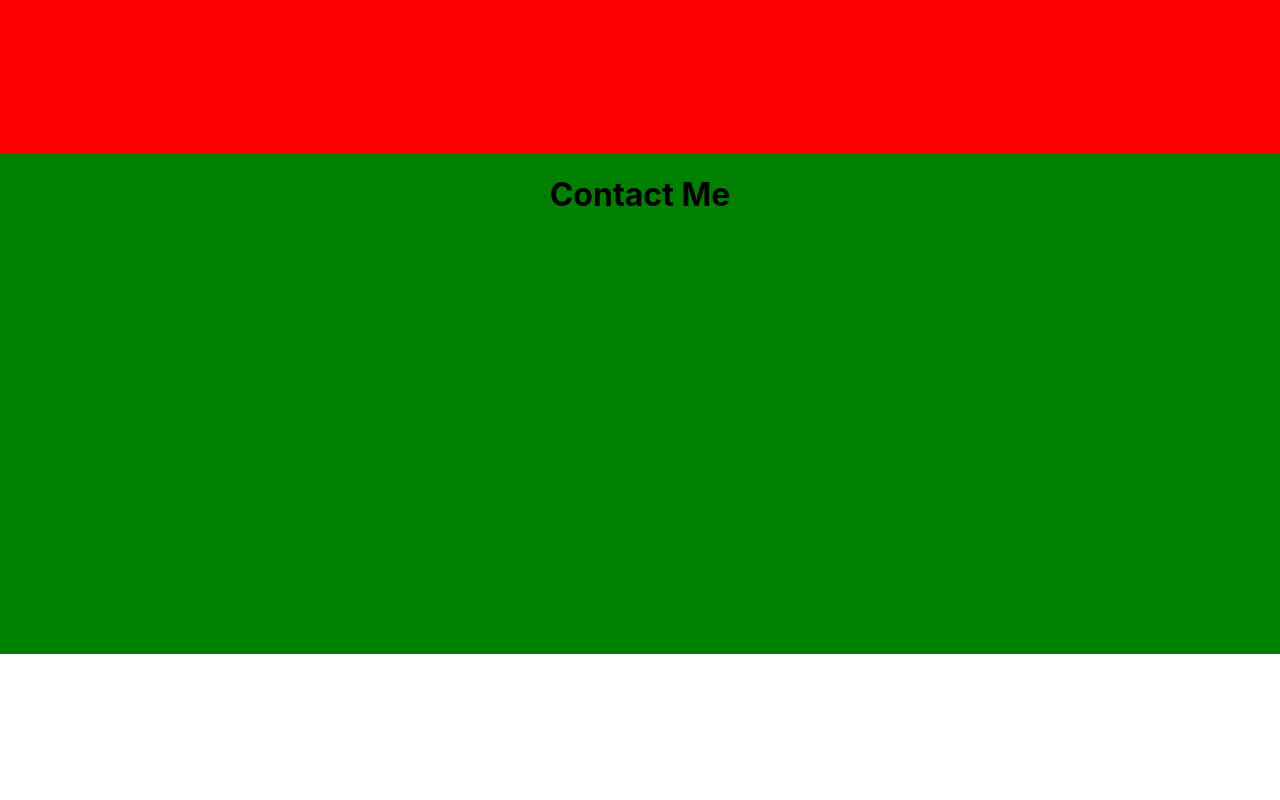
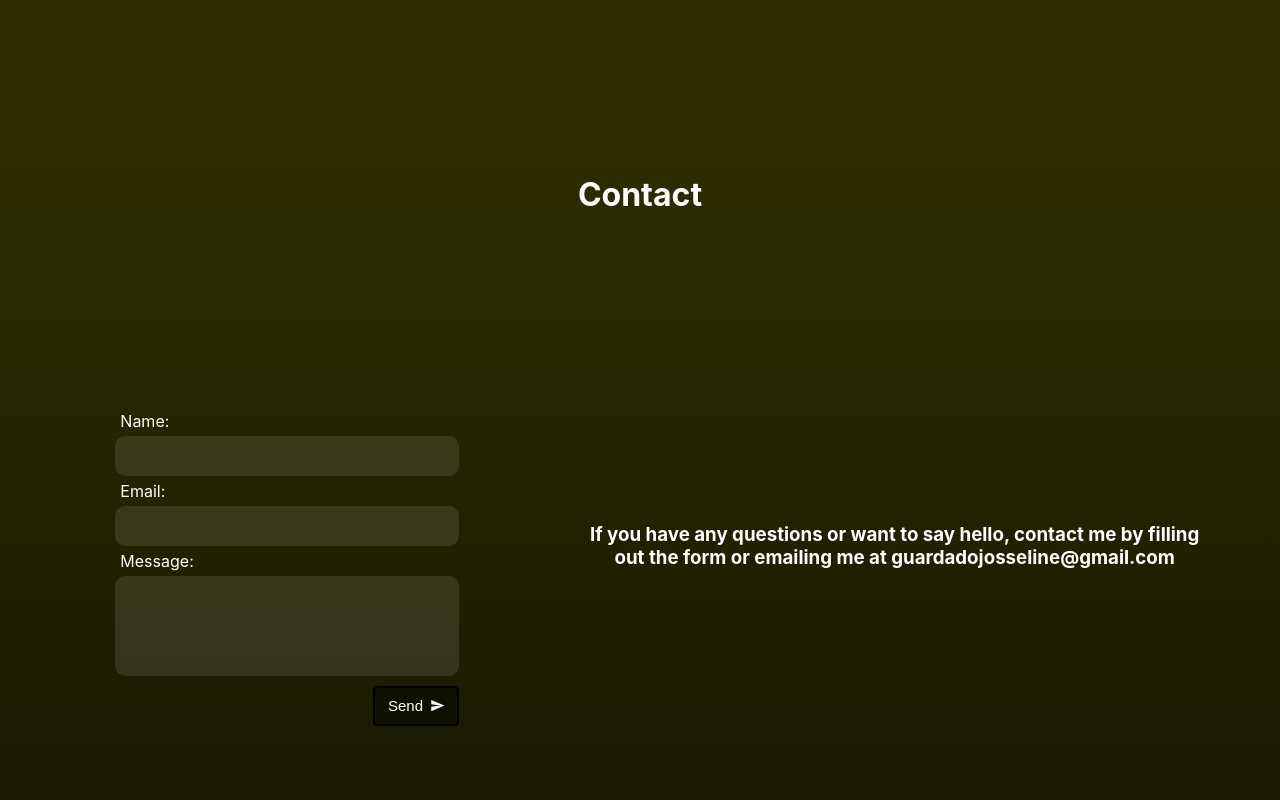
Before and after one commit to JosselineG/Portfolio, a React (Create React App) app: page / in a window 1280 px wide. Shown: the part 1642-2442 px from the top of the page. Before the commit the page ends 2296 px from the top, so only its background shows below. Built offline with nearby package versions, Linux system fonts and the light colour scheme.

Commit message:
Changes to Contact component

```diff
--- a/src/App.css
+++ b/src/App.css
@@ -1,5 +1,6 @@
 .App {
   text-align: center;
+
 }
 
 
--- a/src/Components/AboutMe/AboutMe.css
+++ b/src/Components/AboutMe/AboutMe.css
@@ -1,6 +1,7 @@
 .abt{
-background-color: yellow;
+background:linear-gradient(0deg,rgb(45, 45, 0), black);
 width: 100%;
 height: 600px;
 overflow: hidden;
+color: white;
 }
--- a/src/Components/ContactMe/ContactMe.css
+++ b/src/Components/ContactMe/ContactMe.css
@@ -1,6 +1,114 @@
 .cont{
-    background-color: green;
-    height: 500px;
+    background: linear-gradient(180deg,rgb(45, 45, 0), black);
+    height: 190vh;
     width: 100%;
     overflow: hidden;
+    color: white;
     }
+
+.formBox{
+    display: flex;
+
+
+    width: 30%;
+    height: 70vh;
+    margin: 20px;
+    padding: 10px;
+}
+
+.formBox form{
+    display: flex;
+    flex-direction: column;
+    justify-content: center;
+
+
+    margin: 10px;
+    padding: 10px;
+    width: 100%;
+    height: 100%;
+}
+
+.formBox label{
+    text-align: left;
+    margin: 5px;
+
+}
+
+.formBox input {
+    display: flex;
+    box-shadow: none;
+    box-sizing: border-box;
+    border: 0px solid;
+    background-color:  rgba(255, 255, 255, 0.1);
+    color: white;
+
+
+    width: 100%;
+    height: 40px;
+    border-radius: 10px;
+}
+
+.formBox textarea{
+    display: flex;
+    box-shadow: none;
+    box-sizing: border-box;
+    border: 0px solid black;
+    resize: none;
+    color: aliceblue;
+
+
+    background-color:  rgb(255, 255, 255, 0.1);
+
+
+    width: 100%;
+    height: 100px;
+    border-radius: 10px;
+}
+
+.formBox h3{
+    text-align: center;
+}
+
+
+
+.btonContainer{
+    display: flex;
+    justify-content: right;
+
+}
+
+.btonContainer button{
+    display: flex;
+    justify-content: space-evenly;
+    align-items: center;
+
+    background-color:  rgba(0, 0, 0, 0.4);
+    color: white;
+
+    border-radius: 4px;
+    border: 2px solid black;
+
+    font-size: 15px;
+    width: 25%;
+    height: 40px;
+    margin-top: 10px;
+
+
+
+
+}
+
+
+.fo{
+    display: flex;
+    justify-content: space-evenly;
+    max-width: 100%;
+
+}
+
+.info{
+    display: flex;
+    align-items: center;
+
+    width: 50%;
+}
--- a/src/Components/ContactMe/ContactMe.js
+++ b/src/Components/ContactMe/ContactMe.js
@@ -1,14 +1,60 @@
 import React from 'react';
 import './ContactMe.css'
+import SendIcon from '@mui/icons-material/Send';
 
 function ContactMe() {
 
 
 
+
   return (
     <div className='cont' id='ContactMe'>
-   <h1>Contact Me</h1>
-   </div>
+      <h1>Contact</h1>
+
+      <div className='fo'>
+        <div className='formBox'>
+
+          <form >
+            <label>
+              Name:
+            </label>
+            <input
+              type={"text"} />
+
+            <label>
+              Email:
+            </label>
+            <input
+              type={"email"} />
+
+            <label>
+              Message:
+            </label>
+            <textarea
+              type={"text"}
+           /*  placeholder="Message" */ />
+
+            <div className="btonContainer">
+              <button type='submit' >
+                Send
+                <SendIcon sx={{ fontSize: 15 }} />
+              </button>
+            </div>
+
+          </form>
+        </div>
+
+
+        <div className="info">
+          <h3>If you have any questions or want to say hello, contact me by filling out the form or emailing me at
+            guardadojosseline@gmail.com</h3>
+        </div>
+
+      </div>
+
+
+
+    </div>
   );
 }
 
--- a/src/Components/Home/Home.css
+++ b/src/Components/Home/Home.css
@@ -7,18 +7,33 @@
     }
 
 .hom h1{
+    text-align: center;
+    color: white;
+
     margin-top: 0;
     margin-left: 20px;
-    color: white;
     font-size: 100px;
-    text-align: left;
+
 }
 
+.hom h1:hover, .hom h1:active{
+    color: #fff;
+    text-shadow:
+    0 0 7px #fff,
+    0 0 1px #fff,
+    0 0 1px #fff,
+    0 0 32px rgb(185, 185, 1),
+    0 0 1px rgb(185, 185, 1),
+    0 0 0px rgb(185, 185, 1),
+    0 0 0px rgb(185, 185, 1),
+    0 0 0px rgb(185, 185, 1);
+}
 .hom h3{
+    text-align: center;
     margin-top: 100px;
     margin-bottom: 0;
     margin-left: 20px;
-    text-align: left;
+
     color: white;
     font-size: 20px;
 }
--- a/src/Components/NavBar/NavBar.css
+++ b/src/Components/NavBar/NavBar.css
@@ -1,5 +1,5 @@
 .nav {
-    background-color: rgba(0,0,0, 0.8);
+    background-color:  rgba(0, 0, 0, 0.8);
 
     color: white;
     overflow: hidden;
@@ -8,6 +8,7 @@
     top: 0;
     max-height: 12vh;
     width: 100%;
+
 
 }
 
@@ -30,6 +31,8 @@
 }
 
 .navLogo {
+    cursor: pointer;
+
     font-size: 25px;
     letter-spacing: 3px;
     margin: 10px;
@@ -39,10 +42,10 @@
 .navList li {
     display: inline;
     font-family:'Gill Sans', 'Gill Sans MT', Calibri, 'Trebuchet MS', sans-serif ;
-
+    cursor: pointer;
 
     font-size: 20px;
-    letter-spacing: 1px;
+    letter-spacing: 5px;
     margin: 10px;
     padding: 10px;
 }
@@ -53,11 +56,11 @@
     0 0 7px #fff,
     0 0 10px #fff,
     0 0 21px #fff,
-    0 0 42px rgb(26, 255, 0),
-    0 0 82px rgb(26, 255, 0),
-    0 0 92px rgb(26, 255, 0),
-    0 0 102px rgb(26, 255, 0),
-    0 0 151px rgb(26, 255, 0);
+    0 0 42px rgb(255, 255, 255),
+    0 0 82px rgb(255, 255, 255),
+    0 0 92px rgb(255, 255, 255),
+    0 0 102px rgb(255, 255, 255),
+    0 0 151px rgb(255, 255, 255);
 }
 
 .a{
--- a/src/Components/NavBar/NavBar.js
+++ b/src/Components/NavBar/NavBar.js
@@ -2,15 +2,13 @@ import React from "react";
 import { Link } from 'react-scroll'
 import './NavBar.css'
 import GitHubIcon from '@mui/icons-material/GitHub';
-import { Button } from "react-bootstrap";
-import { white } from '@mui/material/colors';
 
 
 function NavBar() {
 
 
     return (
-        <div className="nav">
+        <nav className="nav">
             <div className="navLinks">
                 <div className="navLogo">
                     <Link to="/" smooth={true} spy={true} offset={0} duration={500}>
@@ -45,7 +43,7 @@ function NavBar() {
                     </ul>
                 </div>
             </div>
-        </div>
+        </nav>
 
     );
 }
--- a/src/Components/Projects/Projects.css
+++ b/src/Components/Projects/Projects.css
@@ -1,6 +1,7 @@
 .prj{
-    background-color: red;
+    background:rgb(45, 45, 0);
     height: 500px;
     width: 100%;
     overflow: hidden;
+    color: white;
     }
```
Also changed, not shown: src/Components/Footer/Footer.css (added), src/Components/Footer/Footer.js (added).
